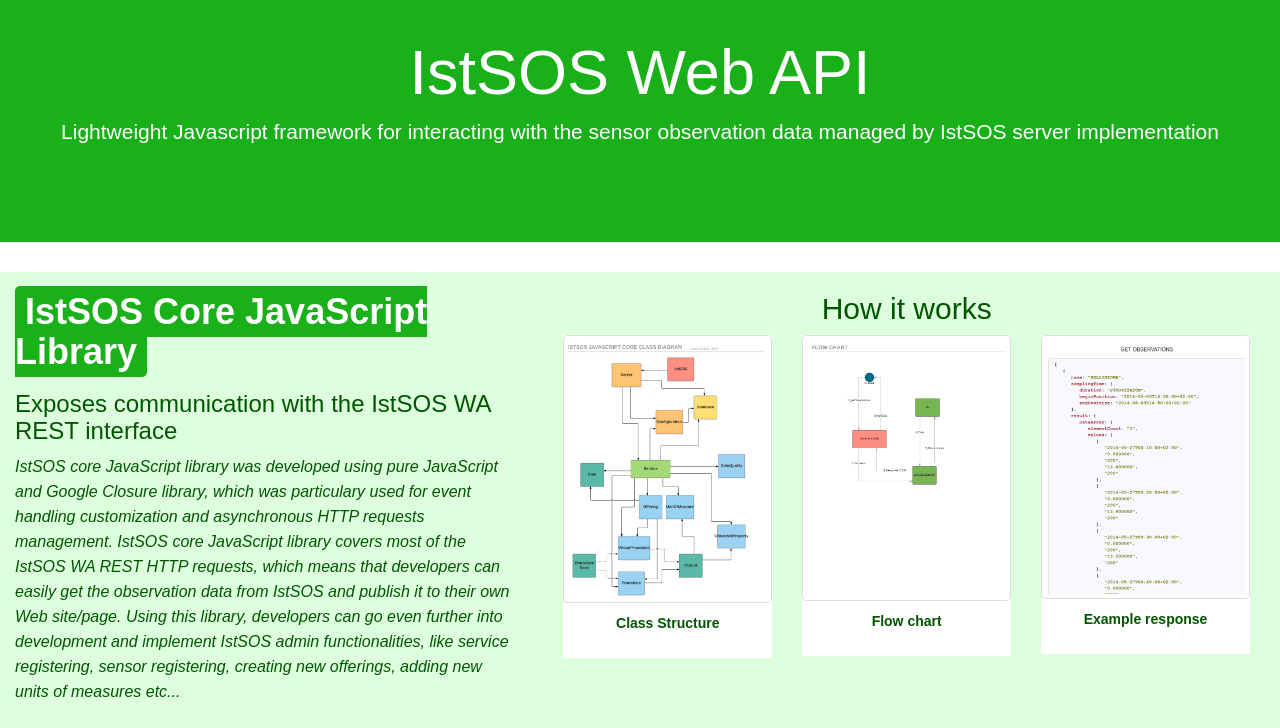
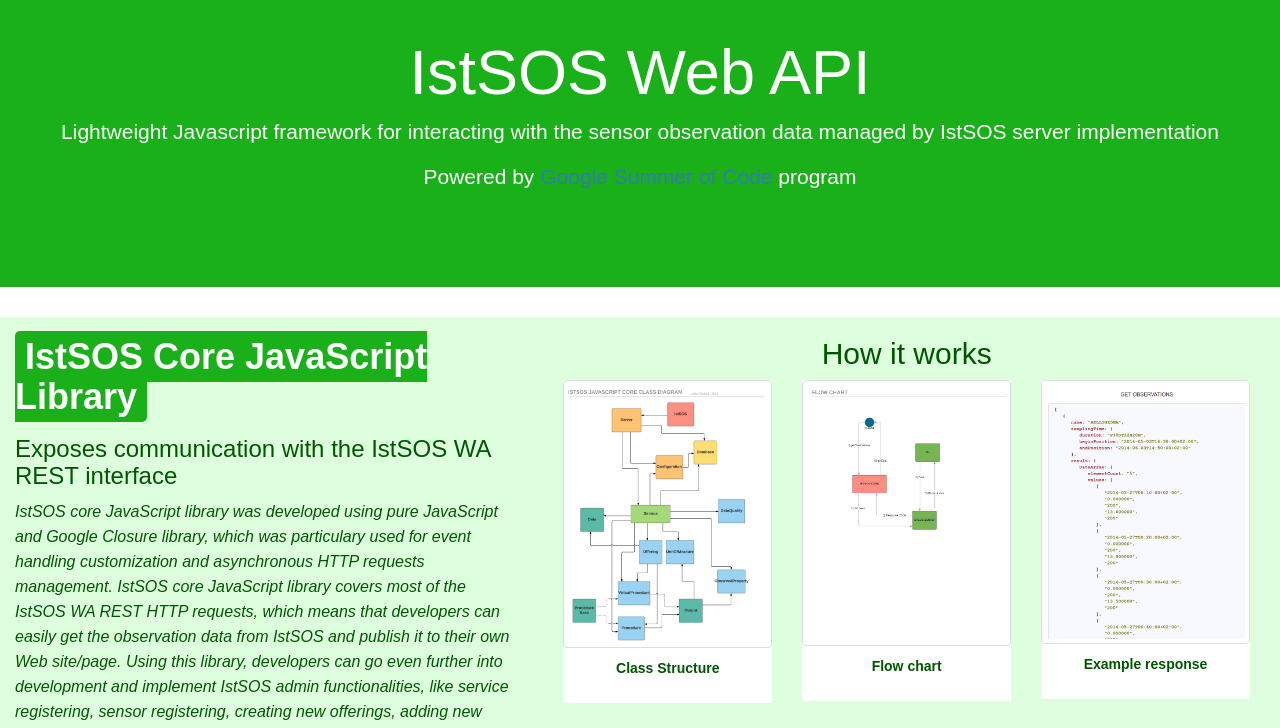
Before and after one commit to Luka-G/istSOS-Web-API, a website: page index.html in a window 1280 px wide. Shown: the part 62-790 px from the top of the page. Drawn offline with nearby package versions, Linux system fonts and the light colour scheme.

Commit message:
GSOC reference

```diff
--- a/index.html
+++ b/index.html
@@ -35,6 +35,7 @@
 		<div class="jumbotron text-center">
 			<h1>IstSOS Web API</h1>
 			<p>Lightweight Javascript framework for interacting with the sensor observation data managed by IstSOS server implementation</p>
+			<p> Powered by <a href="https://developers.google.com/open-source/gsoc/">Google Summer of Code</a> program </p>
 		</div>
 		<div id="core" class="container-fluid">
 			<div class="row">
```
